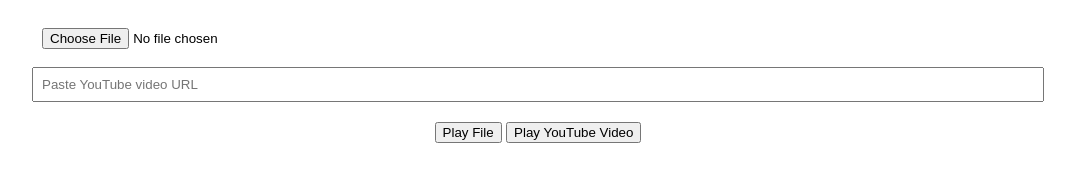
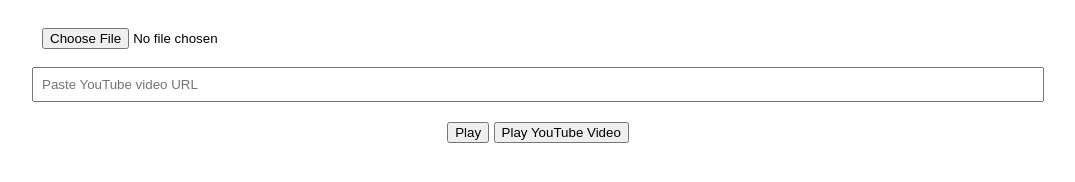
Before and after one commit to Trishammk/video-player, a plain HTML site: page index.html in a window 1280 px wide. Shown: the whole page, without its empty margins (102-1177 px from the left). Drawn offline with Linux system fonts and the light colour scheme.

Commit message:
Update index.html

```diff
--- a/index.html
+++ b/index.html
@@ -41,7 +41,7 @@
   <input type="text" id="urlInput" placeholder="Paste YouTube video URL">
 
   <div id="controls">
-    <button onclick="playFile()">Play File</button>
+    <button onclick="playFile()">Play</button>
     <button onclick="playUrl()">Play YouTube Video</button>
   </div>
 </body>
```
